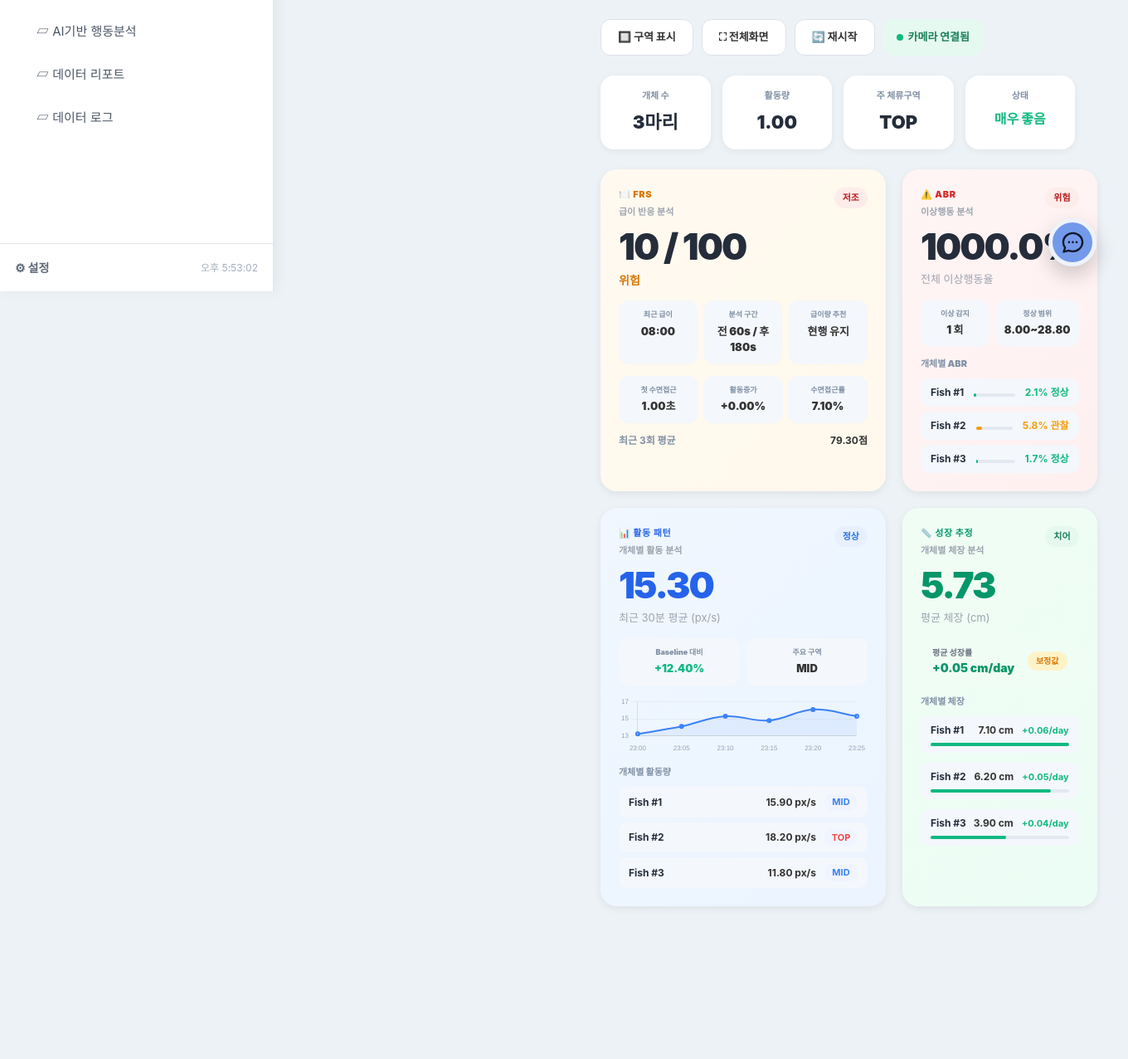
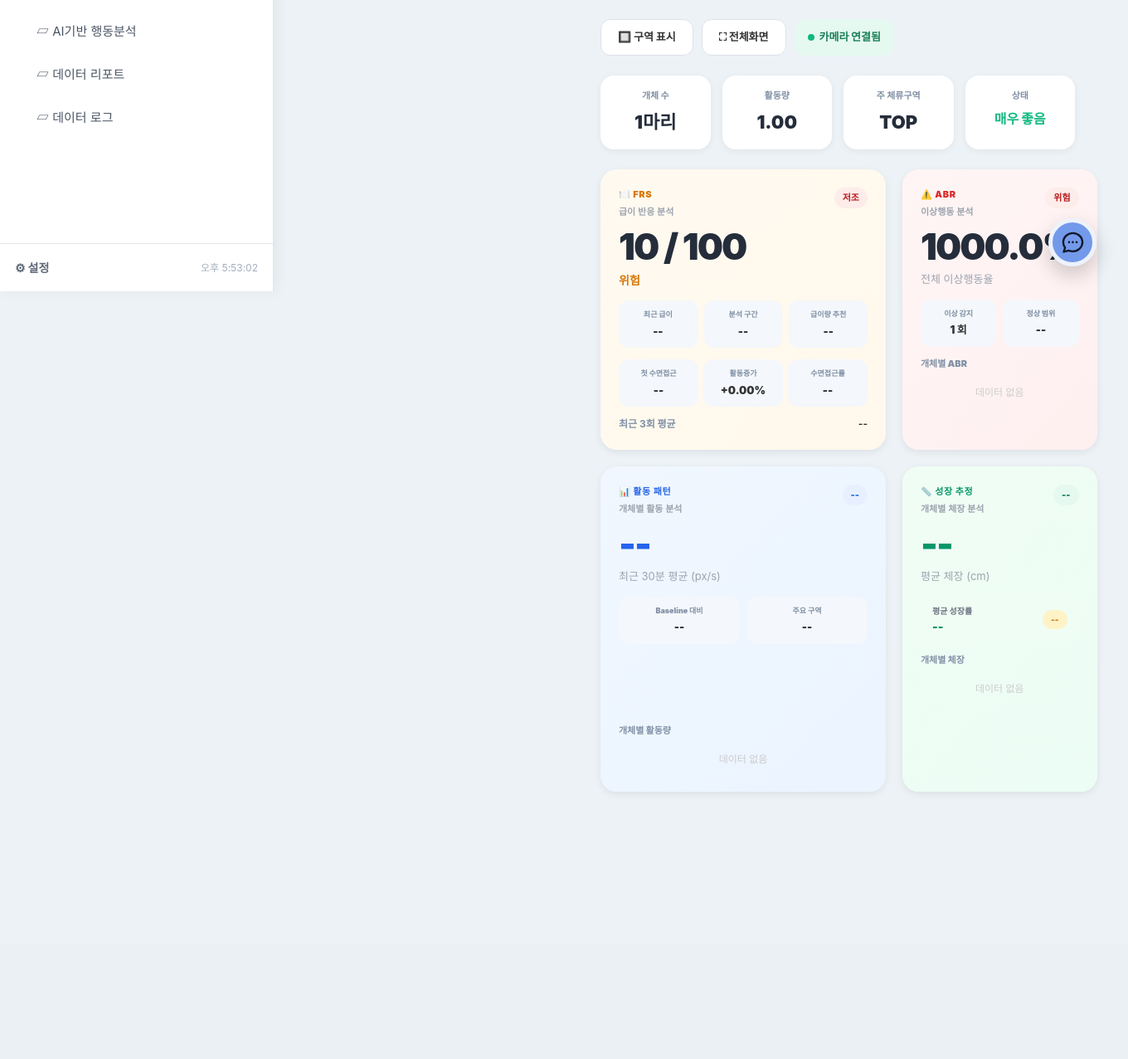
Before and after one commit to rkdwjdwns/aquarium-helper, a Django app: page /monitoring/camera/ in a window 1360 px wide. Shown: the part 449-1725 px from the top of the page at 83% size. After the commit the page ends 1403 px from the top, so only its background shows below. Run offline with Django 5.2, Linux system fonts and the light colour scheme; a user stored in the database is signed in; tables that the repository leaves empty hold one stand-in row (values such as "Sample post"); some libraries are stand-ins or nearby versions; some web fonts are replaced.

Commit message:
대시보드

```diff
--- a/templates/monitoring/camera.html
+++ b/templates/monitoring/camera.html
@@ -21,7 +21,7 @@
   main{margin-left:var(--sw);padding:40px 32px 80px;transition:margin-left .3s}
 
   .stream-wrap{position:relative;background:#111827;border-radius:24px;overflow:hidden;aspect-ratio:16/9;margin-bottom:24px}
-  .stream-wrap video{width:100%;height:100%;object-fit:contain}
+  .stream-wrap img{width:100%;height:100%;object-fit:contain}
   .stream-overlay{position:absolute;bottom:14px;left:14px;right:14px;display:flex;justify-content:space-between;align-items:center}
   .live-badge{display:flex;align-items:center;gap:6px;background:rgba(0,0,0,.45);color:#fff;padding:5px 12px;border-radius:20px;font-size:12px;font-weight:900}
   .fps-badge{background:rgba(0,0,0,.45);color:#fff;padding:5px 12px;border-radius:20px;font-size:12px;font-weight:700}
@@ -101,23 +101,21 @@
 <main id="mainContent">
   <div style="max-width:1120px;margin:0 auto">
 
-    <!-- 스트리밍 -->
+    <!-- 실시간 스트리밍 (백엔드 스트림 URL 연결) -->
     <div class="stream-wrap" id="streamWrap">
-      <video id="streamVideo" src="{% static 'demo.mp4' %}" autoplay loop muted playsinline
-             oncanplay="onReady()"></video>
+      <img id="streamVideo" src="{% url 'monitoring:video_feed' tank.id|default:1 %}" alt="Live Stream">
       <div class="stream-overlay">
         <div class="live-badge">
           <span style="width:8px;height:8px;border-radius:50%;background:#ef4444;animation:pulse 1s infinite"></span>
           LIVE
         </div>
-        <span id="fpsLabel" class="fps-badge">-- fps</span>
+        <span id="fpsLabel" class="fps-badge">REAL-TIME</span>
       </div>
     </div>
 
     <div class="btn-row">
       <button class="ctrl-btn" onclick="toggleZone()" id="zoneBtn">🔲 구역 표시</button>
       <button class="ctrl-btn" onclick="toggleFs()">⛶ 전체화면</button>
-      <button class="ctrl-btn" onclick="document.getElementById('streamVideo').currentTime=0">🔄 재시작</button>
       <span id="connBadge" style="height:44px;padding:0 16px;background:#e6f9f0;color:#1a7f5a;border-radius:12px;font-size:13px;font-weight:900;display:flex;align-items:center;gap:6px">
         <span style="width:8px;height:8px;border-radius:50%;background:#10b981"></span>카메라 연결됨
       </span>
@@ -127,7 +125,7 @@
     <div class="summary-grid">
       <div class="summary-card">
         <div class="summary-label">개체 수</div>
-        <div class="summary-val">3마리</div>
+        <div class="summary-val" id="sumFishCount">--</div>
       </div>
       <div class="summary-card">
         <div class="summary-label">활동량</div>
@@ -188,7 +186,7 @@
           <div class="sub-m"><div class="sub-m-label">정상 범위</div><div class="sub-m-val" id="abrRange">--</div></div>
         </div>
         <div style="font-size:11px;font-weight:900;color:#8090a5;margin-bottom:8px">개체별 ABR</div>
-        <div class="fish-list" id="abrFishList"><div style="color:#ccc;font-size:12px;text-align:center;padding:8px">로딩 중...</div></div>
+        <div class="fish-list" id="abrFishList"><div style="color:#ccc;font-size:12px;text-align:center;padding:8px">데이터 없음</div></div>
       </div>
 
       <!-- 활동 패턴 -->
@@ -208,7 +206,7 @@
         </div>
         <div class="mini-chart-wrap"><canvas id="actMiniChart"></canvas></div>
         <div style="font-size:11px;font-weight:900;color:#8090a5;margin-bottom:8px">개체별 활동량</div>
-        <div class="fish-list" id="actFishList"><div style="color:#ccc;font-size:12px;text-align:center;padding:8px">로딩 중...</div></div>
+        <div class="fish-list" id="actFishList"><div style="color:#ccc;font-size:12px;text-align:center;padding:8px">데이터 없음</div></div>
       </div>
 
       <!-- 성장 추정 -->
@@ -227,7 +225,7 @@
           <span id="growthCalib" style="font-size:10px;font-weight:900;padding:4px 10px;background:#fef3c7;color:#d97706;border-radius:12px">--</span>
         </div>
         <div style="font-size:11px;font-weight:900;color:#8090a5;margin-bottom:8px">개체별 체장</div>
-        <div class="fish-list" id="growthFishList"><div style="color:#ccc;font-size:12px;text-align:center;padding:8px">로딩 중...</div></div>
+        <div class="fish-list" id="growthFishList"><div style="color:#ccc;font-size:12px;text-align:center;padding:8px">데이터 없음</div></div>
       </div>
 
     </div>
@@ -253,16 +251,7 @@ function toggleSb(){
   document.getElementById('mainContent').style.marginLeft=c?'44px':'var(--sw)';
 }
 
-// 영상
-const video=document.getElementById('streamVideo');
-function onReady(){}
-let fc=0,lft=performance.now();
-video.addEventListener('play',()=>{
-  if('requestVideoFrameCallback' in video){
-    function cf(now){fc++;if(now-lft>=1000){document.getElementById('fpsLabel').textContent=fc+' fps';fc=0;lft=now;}video.requestVideoFrameCallback(cf);}
-    video.requestVideoFrameCallback(cf);
-  } else setInterval(()=>document.getElementById('fpsLabel').textContent='30 fps',1000);
-});
+// 시간 표시
 setInterval(()=>document.getElementById('stream-time')&&(document.getElementById('stream-time').textContent=new Date().toLocaleTimeString('ko-KR')),1000);
 
 // 구역 오버레이
@@ -286,119 +275,149 @@ function toggleZone(){
 }
 function toggleFs(){const el=document.getElementById('streamWrap');if(!document.fullscreenElement)el.requestFullscreen?.();else document.exitFullscreen?.();}
 
-// 데모 fallback
-const DEMO={
-  behavior:{activity:12.5,zone:'MID',status:'EXCELLENT'},
-  frs:{score:82,label:'급이 반응 강함',time:'08:00',pre:60,post:180,rt:1.8,act:34.2,surf:7.1,avg:79.3,advice:'현행 유지'},
-  abr:{rate:3.2,count:2,low:8.0,high:28.8,fish:[{id:1,rate:2.1,status:'정상'},{id:2,rate:5.8,status:'관찰'},{id:3,rate:1.7,status:'정상'}]},
-  activity:{val:15.3,baseline:12.4,zone:'MID',series:[{t:'23:00',v:13.2},{t:'23:05',v:14.1},{t:'23:10',v:15.3},{t:'23:15',v:14.8},{t:'23:20',v:16.1},{t:'23:25',v:15.3}],fish:[{id:1,act:15.9,zone:'MID'},{id:2,act:18.2,zone:'TOP'},{id:3,act:11.8,zone:'MID'}]},
-  growth:{avg:5.73,rate:0.05,stage:'치어',calib:'보정값',fish:[{id:1,len:7.10,rate:0.06},{id:2,len:6.20,rate:0.05},{id:3,len:3.90,rate:0.04}]},
-};
-
 function f2(v){const n=parseFloat(v);return isNaN(n)?'--':n.toFixed(2);}
-function vv(v,fb){return(v==null||v===''||v==='--')?fb:v;}
 async function sf(url){try{const r=await fetch(url);return r.ok?await r.json():null;}catch{return null;}}
 
-// 요약
+// 요약 데이터 API 연동
 async function fetchBeh(){
   const d=await sf(`/monitoring/api/behavior/latest/?tank_id=${TANK_ID}`);
+  if(!d) return;
   const STATUS_KO={EXCELLENT:'매우 좋음',GOOD:'좋음',NORMAL:'정상',WARNING:'주의',POOR:'나쁨'};
   const STATUS_C={EXCELLENT:'#10b981',GOOD:'#3b82f6',NORMAL:'#6b7280',WARNING:'#f59e0b',POOR:'#ef4444'};
-  const act=vv(d?.activity_level,DEMO.behavior.activity);
-  const zone=vv(d?.dominant_zone,DEMO.behavior.zone);
-  const st=vv(d?.status,DEMO.behavior.status);
-  document.getElementById('sumActivity').textContent=f2(act);
-  document.getElementById('sumZone').textContent=zone;
+
+  if(d.fish_count != null) document.getElementById('sumFishCount').textContent = d.fish_count + '마리';
+  if(d.activity_level != null) document.getElementById('sumActivity').textContent = f2(d.activity_level);
+  if(d.dominant_zone) document.getElementById('sumZone').textContent = d.dominant_zone;
+  if(d.status){
     const el=document.getElementById('sumStatus');
-  el.textContent=STATUS_KO[st]||st;el.style.color=STATUS_C[st]||'#6b7280';
+    el.textContent=STATUS_KO[d.status]||d.status;
+    el.style.color=STATUS_C[d.status]||'#6b7280';
+  }
 }
 
-// FRS
+// FRS API 연동
 async function fetchFRS(){
   const d=await sf(`/monitoring/api/frs/?tank_id=${TANK_ID}`);
-  const score=Math.round(parseFloat(vv(d?.score,DEMO.frs.score)));
+  if(!d) return;
+
+  if(d.score != null){
+    const score=Math.round(parseFloat(d.score));
     document.getElementById('frsScore').textContent=score+' / 100';
-  document.getElementById('frsLabel').textContent=vv(d?.status_label||d?.status,DEMO.frs.label);
-  document.getElementById('frsTime').textContent=DEMO.frs.time;
-  document.getElementById('frsInterval').textContent=`전 ${DEMO.frs.pre}s / 후 ${DEMO.frs.post}s`;
-  document.getElementById('frsAdvice').textContent=vv(d?.advice_label,DEMO.frs.advice);
-  document.getElementById('frsRt').textContent=f2(vv(d?.first_surface_sec||d?.response_time_sec,DEMO.frs.rt))+'초';
-  document.getElementById('frsAct').textContent='+'+f2(vv(d?.activity_increase_percent,DEMO.frs.act))+'%';
-  document.getElementById('frsSurf').textContent=f2(vv(d?.surface_ratio_percent,DEMO.frs.surf))+'%';
-  document.getElementById('frsAvg').textContent=f2(vv(d?.recent_avg_score,DEMO.frs.avg))+'점';
     const b=document.getElementById('frsBadge');
     b.textContent=score>=80?'좋음':score>=40?'보통':'저조';
     b.className='ai-badge '+(score>=80?'badge-good':score>=40?'badge-warn':'badge-danger');
   }
+  document.getElementById('frsLabel').textContent=d.status_label || d.status || '--';
+  document.getElementById('frsTime').textContent=d.recent_time || '--';
+  document.getElementById('frsInterval').textContent=d.interval_text || (d.pre_sec != null ? `전 ${d.pre_sec}s / 후 ${d.post_sec}s` : '--');
+  document.getElementById('frsAdvice').textContent=d.advice_label || '--';
+  document.getElementById('frsRt').textContent=d.first_surface_sec != null ? f2(d.first_surface_sec)+'초' : '--';
+  document.getElementById('frsAct').textContent=d.activity_increase_percent != null ? '+'+f2(d.activity_increase_percent)+'%' : '--';
+  document.getElementById('frsSurf').textContent=d.surface_ratio_percent != null ? f2(d.surface_ratio_percent)+'%' : '--';
+  document.getElementById('frsAvg').textContent=d.recent_avg_score != null ? f2(d.recent_avg_score)+'점' : '--';
+}
 
-// ABR
+// ABR API 연동
 async function fetchABR(){
   const d=await sf(`/monitoring/api/abr/?tank_id=${TANK_ID}`);
-  const rate=parseFloat(vv(d?.abr_rate??d?.tank_rate_percent,DEMO.abr.rate));
+  if(!d) return;
+
+  const rate=parseFloat(d.abr_rate ?? d.tank_rate_percent);
+  if(!isNaN(rate)){
     document.getElementById('abrRate').textContent=rate.toFixed(1)+'%';
-  document.getElementById('abrCount').textContent=vv(d?.anomaly_count??d?.abnormal_count,DEMO.abr.count)+' 회';
-  document.getElementById('abrRange').textContent=f2(vv(d?.threshold_low,DEMO.abr.low))+'~'+f2(vv(d?.threshold_high,DEMO.abr.high));
     const b=document.getElementById('abrBadge');
     b.textContent=rate<=10?'정상':rate<=30?'주의':'위험';
     b.className='ai-badge '+(rate<=10?'badge-good':rate<=30?'badge-warn':'badge-danger');
+  }
+  document.getElementById('abrCount').textContent=(d.anomaly_count ?? d.abnormal_count ?? '--')+' 회';
+  document.getElementById('abrRange').textContent=(d.threshold_low != null && d.threshold_high != null) ? f2(d.threshold_low)+'~'+f2(d.threshold_high) : '--';
+
+  if(d.fish_list && Array.isArray(d.fish_list) && d.fish_list.length > 0){
     const SC={정상:'#10b981',관찰:'#f59e0b',위험:'#ef4444'};
     const BC={정상:'#10b981',관찰:'#f59e0b',위험:'#ef4444'};
-  const fish=DEMO.abr.fish;
-  document.getElementById('abrFishList').innerHTML=fish.map(f=>`
+    document.getElementById('abrFishList').innerHTML=d.fish_list.map(f=>`
       <div class="fish-row">
         <span>Fish #${f.id}</span>
         <div style="flex:1;margin:0 12px">
-        <div class="fish-bar-wrap"><div class="fish-bar" style="width:${Math.min(f.rate*3,100)}%;background:${BC[f.status]||'#536ae8'}"></div></div>
+          <div class="fish-bar-wrap"><div class="fish-bar" style="width:${Math.min((f.rate||0)*3,100)}%;background:${BC[f.status]||'#536ae8'}"></div></div>
         </div>
-      <span style="color:${SC[f.status]||'#536ae8'};min-width:48px;text-align:right">${f.rate.toFixed(1)}% ${f.status}</span>
+        <span style="color:${SC[f.status]||'#536ae8'};min-width:48px;text-align:right">${f2(f.rate)}% ${f.status}</span>
       </div>`).join('');
+  } else {
+    document.getElementById('abrFishList').innerHTML='<div style="color:#ccc;font-size:12px;text-align:center;padding:8px">데이터 없음</div>';
+  }
 }
 
-// 활동 패턴
+// 활동 패턴 API 연동
 let actChart=null;
 async function fetchAct(){
   const d=await sf(`/monitoring/api/pattern/?tank_id=${TANK_ID}`);
-  const raw=d?.compared_to_baseline??d?.baseline_delta_percent;
-  const delta=parseFloat((raw!=null&&raw>-50&&raw<=100)?raw:DEMO.activity.baseline);
-  const val=parseFloat(vv(d?.current_hour_activity??d?.tank_activity,DEMO.activity.val));
-  document.getElementById('actValue').textContent=f2(val);
+  if(!d) return;
+
+  const raw=d.compared_to_baseline ?? d.baseline_delta_percent;
+  if(raw != null){
+    const delta=parseFloat(raw);
     const bel=document.getElementById('actBaseline');
-  bel.textContent=(delta>=0?'+':'')+f2(delta)+'%';bel.style.color=delta>=0?'#10b981':'#ef4444';
-  document.getElementById('actZone').textContent=vv(d?.main_zone,DEMO.activity.zone);
+    bel.textContent=(delta>=0?'+':'')+f2(delta)+'%';
+    bel.style.color=delta>=0?'#10b981':'#ef4444';
     const sb=document.getElementById('actBadge');
     sb.textContent=Math.abs(delta)<=30?'정상':delta<-30?'활동저하':'과활동';
     sb.className='ai-badge '+(Math.abs(delta)<=30?'badge-ok':delta<-30?'badge-danger':'badge-warn');
-  const series=DEMO.activity.series;
+  }
+
+  const val=d.current_hour_activity ?? d.tank_activity;
+  document.getElementById('actValue').textContent=val != null ? f2(val) : '--';
+  document.getElementById('actZone').textContent=d.main_zone || '--';
+
+  if(d.series && Array.isArray(d.series)){
     if(!actChart){
       actChart=new Chart(document.getElementById('actMiniChart').getContext('2d'),{
-      type:'line',data:{labels:series.map(s=>s.t),datasets:[{data:series.map(s=>s.v),borderColor:'#3b82f6',backgroundColor:'rgba(59,130,246,.08)',borderWidth:2,pointRadius:2,tension:.4,fill:true}]},
+        type:'line',data:{labels:d.series.map(s=>s.t),datasets:[{data:d.series.map(s=>s.v),borderColor:'#3b82f6',backgroundColor:'rgba(59,130,246,.08)',borderWidth:2,pointRadius:2,tension:.4,fill:true}]},
         options:{responsive:true,maintainAspectRatio:false,plugins:{legend:{display:false}},scales:{x:{grid:{display:false},ticks:{font:{size:8},color:'#94a3b8'}},y:{grid:{color:'rgba(0,0,0,.04)'},ticks:{font:{size:8},color:'#94a3b8'}}},animation:{duration:200}}
       });
+    } else {
+      actChart.data.labels=d.series.map(s=>s.t);
+      actChart.data.datasets[0].data=d.series.map(s=>s.v);
+      actChart.update();
     }
+  }
+
+  if(d.fish_list && Array.isArray(d.fish_list) && d.fish_list.length > 0){
     const ZONE_C={MID:'#3b82f6',TOP:'#ef4444',BOT:'#10b981'};
-  document.getElementById('actFishList').innerHTML=DEMO.activity.fish.map(f=>`
+    document.getElementById('actFishList').innerHTML=d.fish_list.map(f=>`
       <div class="fish-row">
         <span style="min-width:56px">Fish #${f.id}</span>
         <span style="flex:1;text-align:right;color:#333">${f2(f.act)} px/s</span>
         <span style="margin-left:10px;font-size:11px;padding:2px 8px;border-radius:10px;background:#f0f4ff;color:${ZONE_C[f.zone]||'#536ae8'};min-width:40px;text-align:center">${f.zone}</span>
       </div>`).join('');
+  } else {
+    document.getElementById('actFishList').innerHTML='<div style="color:#ccc;font-size:12px;text-align:center;padding:8px">데이터 없음</div>';
+  }
 }
 
-// 성장
+// 성장 추정 API 연동
 async function fetchGrowth(){
-  document.getElementById('growthAvg').textContent=f2(DEMO.growth.avg);
-  document.getElementById('growthRate').textContent='+'+f2(DEMO.growth.rate)+' cm/day';
-  document.getElementById('growthStageBadge').textContent=DEMO.growth.stage;
-  document.getElementById('growthCalib').textContent=DEMO.growth.calib;
-  const max=Math.max(...DEMO.growth.fish.map(f=>f.len),0.1);
-  document.getElementById('growthFishList').innerHTML=DEMO.growth.fish.map(f=>`
+  const d=await sf(`/monitoring/api/growth/?tank_id=${TANK_ID}`);
+  if(!d) return;
+
+  document.getElementById('growthAvg').textContent=d.avg_length != null ? f2(d.avg_length) : '--';
+  document.getElementById('growthRate').textContent=d.avg_rate != null ? '+'+f2(d.avg_rate)+' cm/day' : '--';
+  document.getElementById('growthStageBadge').textContent=d.stage || '--';
+  document.getElementById('growthCalib').textContent=d.calibration_status || '--';
+
+  if(d.fish_list && Array.isArray(d.fish_list) && d.fish_list.length > 0){
+    const max=Math.max(...d.fish_list.map(f=>f.len||0),0.1);
+    document.getElementById('growthFishList').innerHTML=d.fish_list.map(f=>`
       <div style="background:#f4f7fb;border-radius:10px;padding:8px 12px;margin-bottom:6px">
         <div style="display:flex;justify-content:space-between;align-items:center;font-size:12px;font-weight:700;margin-bottom:5px">
           <span>Fish #${f.id}</span>
           <div><span style="color:#333">${f2(f.len)} cm</span><span style="color:#10b981;margin-left:10px;font-size:11px">+${f2(f.rate)}/day</span></div>
         </div>
-      <div class="fish-bar-wrap"><div class="fish-bar" style="width:${(f.len/max*100).toFixed(1)}%;background:#10b981"></div></div>
+        <div class="fish-bar-wrap"><div class="fish-bar" style="width:${((f.len||0)/max*100).toFixed(1)}%;background:#10b981"></div></div>
       </div>`).join('');
+  } else {
+    document.getElementById('growthFishList').innerHTML='<div style="color:#ccc;font-size:12px;text-align:center;padding:8px">데이터 없음</div>';
+  }
 }
 
 async function fetchAll(){await Promise.allSettled([fetchBeh(),fetchFRS(),fetchABR(),fetchGrowth()]);}
--- a/templates/monitoring/dashboard.html
+++ b/templates/monitoring/dashboard.html
@@ -24,7 +24,8 @@
 
   /* 메인 콘텐츠 영역 여백 및 배경색 조절 */
   main{margin-left:var(--sw);padding:145px 32px 70px;transition:margin-left .3s; background:#eef3f7; min-height:100vh;}
-  .analysis-wrap{max-width:1120px;margin:0 auto}
+  /* 방법 A: max-width/가운데 정렬 제거 → 사이드바를 뺀 콘텐츠 영역을 꽉 채우도록 변경 (사진2와 여백 비율 통일) */
+  .analysis-wrap{width:100%}
 
   /* 센서 카드 (Panel 스타일 적용) */
   .sensor-grid{display:grid;grid-template-columns:repeat(4,1fr);gap:20px;margin-bottom:28px}
```
Also changed, not shown: templates/core/index.html (+8 -3 lines). Lines whose indentation alone changed are shown as unchanged.
